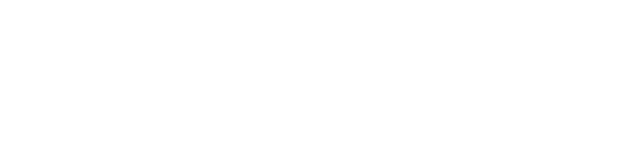
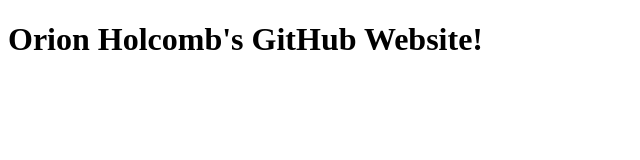
Before and after one commit to orionholcomb/orionholcomb.github.io, a plain HTML site: page index.html in a window 1280 px wide. Shown: the whole page, without its empty margins (0-640 px from the left). Drawn offline with Linux system fonts and the light colour scheme.

Commit message:
Added minor detail to index

```diff
--- a/index.html
+++ b/index.html
@@ -3,5 +3,10 @@
 <head>
 
     <title>Orion Holcomb's Database</title>
+    <link rel="icon" type="img/svg" href="https://cdn.worldvectorlogo.com/logos/orion-3.svg">
 </head>
+<body>
+
+    <h1>Orion Holcomb's GitHub Website!</h1>
+</body>
 </html>
```
